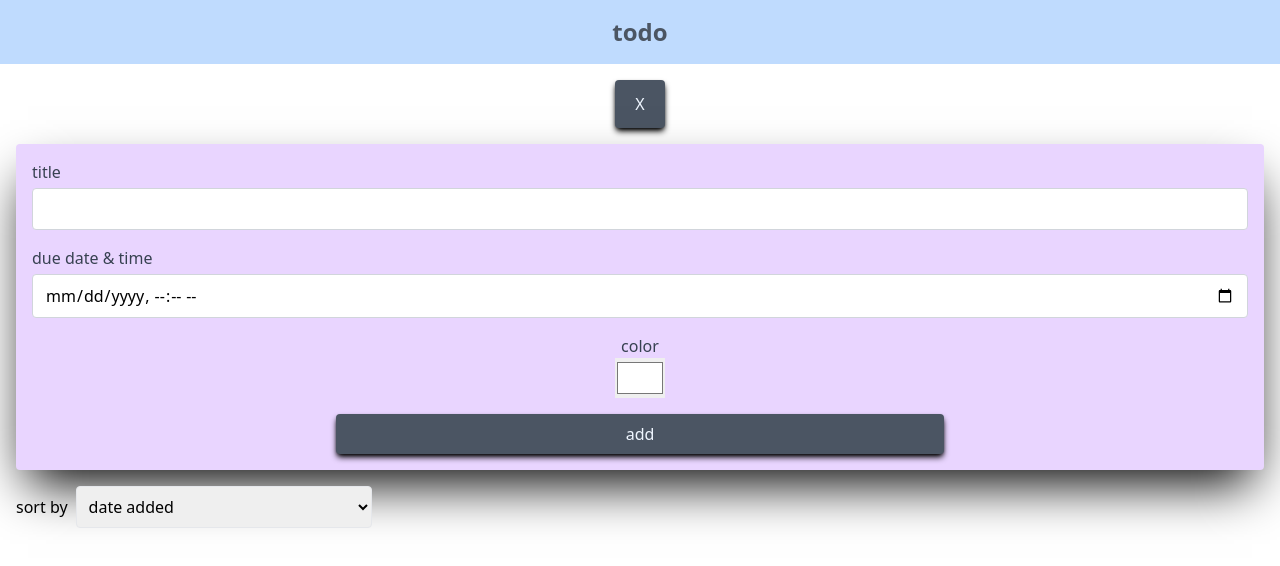
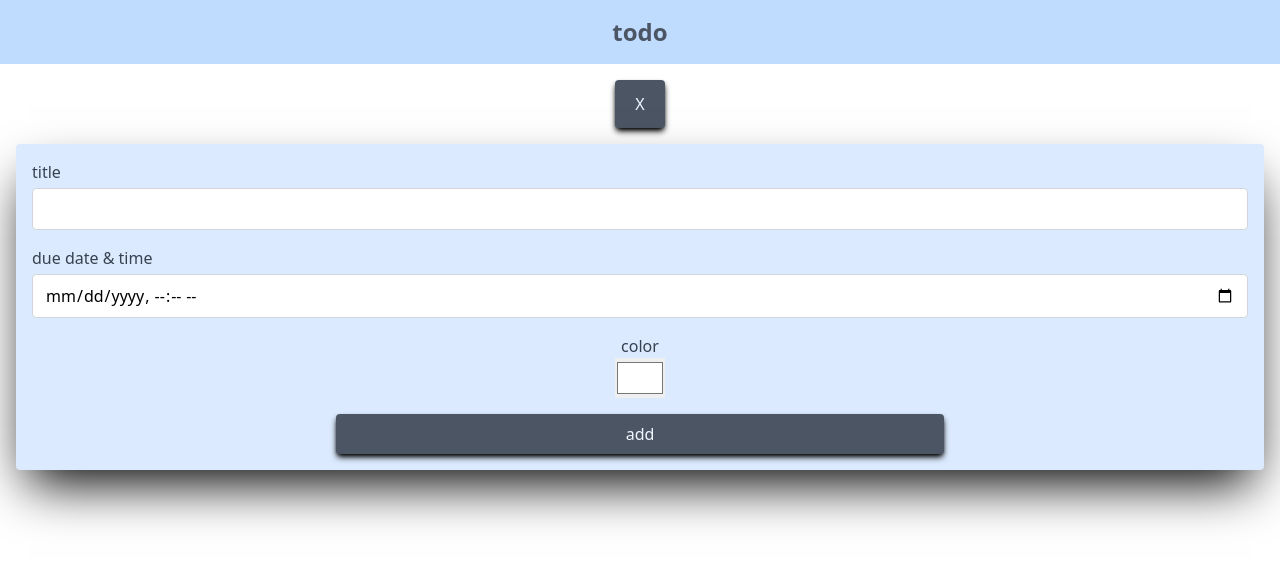
Before and after one commit to zeynepsakkaya/todo-with-react, a React (Create React App) app: page / in a window 1280 px wide. Both pictures are taken after a click on the button "add a new task". Shown: the top 566 px of the page. Built offline with nearby package versions, Linux system fonts and the light colour scheme.

Commit message:
sort button fixed

```diff
--- a/src/App.js
+++ b/src/App.js
@@ -1,4 +1,4 @@
-import { useState } from "react";
+import { useState, useEffect } from "react";
 import Header from "./components/Header";
 import ToDoForm from "./components/ToDoForm";
 import ToDoList from "./components/ToDoList";
@@ -67,18 +67,24 @@ function App() {
 
         {isFormVisible && <ToDoForm addTask={addTask} />}
 
+        {tasks.length > 0 && (
           <div className="my-4">
-          <label className="mr-2">sort by</label>
+            <label className="mr-2">Sort by</label>
             <select
               value={sortBy}
               onChange={(e) => setSortBy(e.target.value)}
               className="p-2 border rounded"
             >
-            <option value="dateAdded">date added</option>
-            <option value="timeRemaining">time remaining (lowest to highest)</option>
-            <option value="dueDate">time remaining (highest to lowest)</option>
+              <option value="dateAdded">Date Added</option>
+              <option value="timeRemaining">
+                Time Remaining (lowest to highest)
+              </option>
+              <option value="dueDate">
+                Time Remaining (highest to lowest)
+              </option>
             </select>
           </div>
+        )}
 
         <ToDoList
           tasks={sortedTasks}
--- a/src/components/ToDoForm.js
+++ b/src/components/ToDoForm.js
@@ -27,7 +27,7 @@ const ToDoForm = ({ addTask }) => {
   return (
     <form
       onSubmit={handleSubmit}
-      className="bg-purple-200 p-4 rounded shadow-2xl shadow-black"
+      className="bg-blue-100 p-4 rounded shadow-2xl shadow-black"
     >
       <div className="mb-4">
         <label htmlFor="task" className="block text-gray-700">
```
Lines whose indentation alone changed are shown as unchanged.
